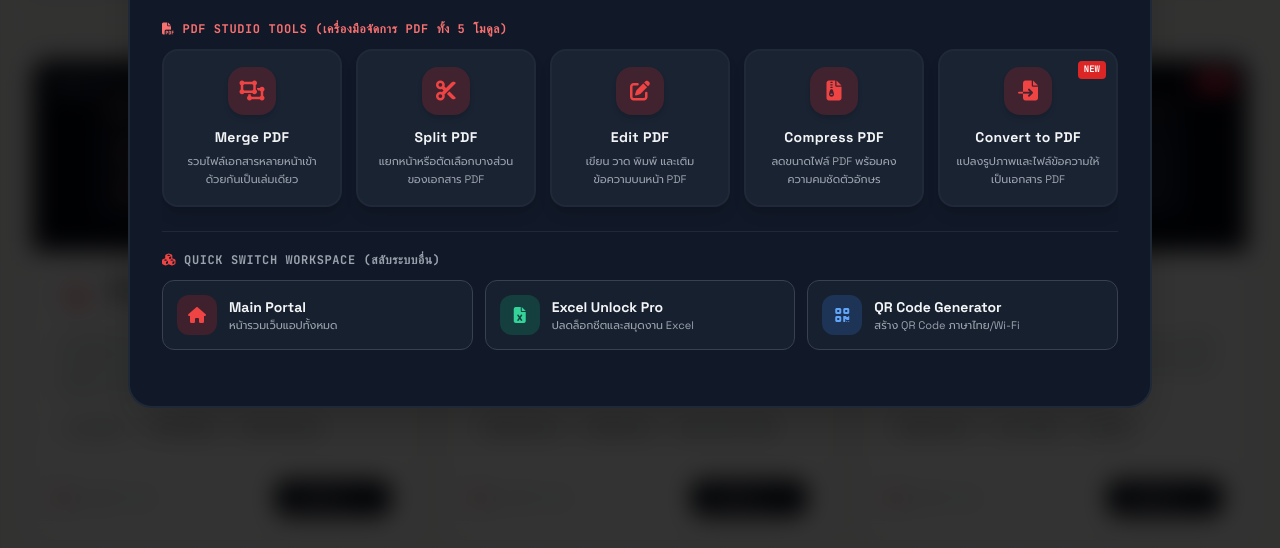
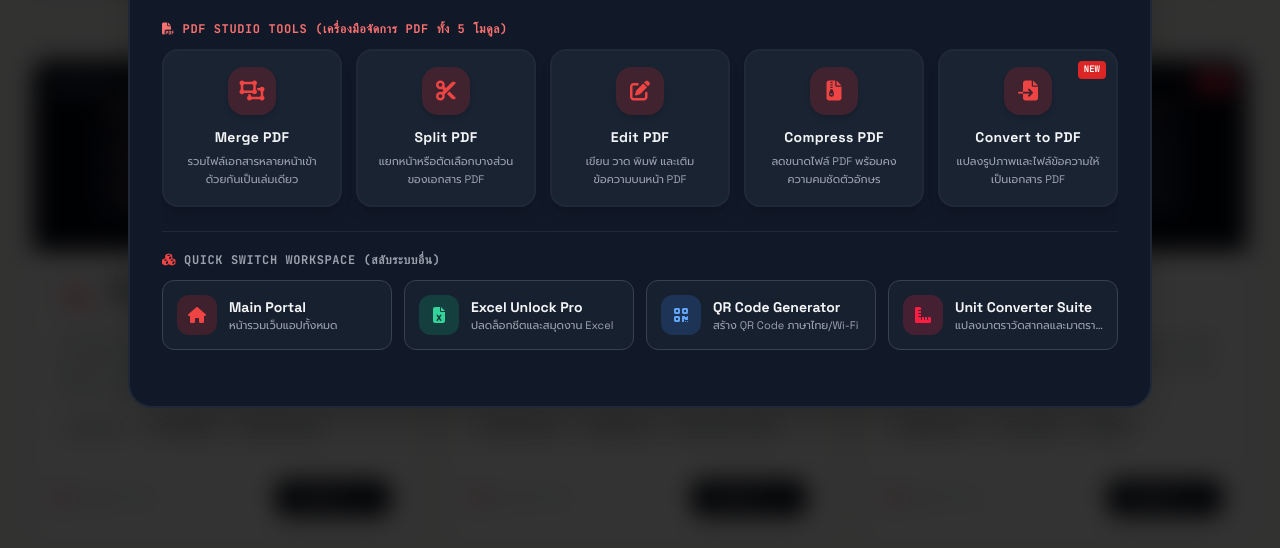
Before and after one commit to wattanaclever/AllToolsCleverTensai, a plain HTML site: page PDF/HomePDF.html in a window 1280 px wide. Both pictures are taken after a click on the button "All Tools Hub". Shown: the part 252-800 px from the top of the page. Drawn offline with nearby package versions, Linux system fonts and the light colour scheme.

Commit message:
HomePDF.html

```diff
--- a/PDF/HomePDF.html
+++ b/PDF/HomePDF.html
@@ -154,7 +154,7 @@
 
         <!-- ตรงกลาง: ปุ่มเปิด Popup สลับหน้าเครื่องมือ (All Tools Hub) -->
         <div class="hidden sm:block absolute left-1/2 transform -translate-x-1/2">
-            <button onclick="toggleNavPopup()"
+            <button type="button" onclick="toggleNavPopup()"
                 class="px-5 py-2.5 bg-gray-900 hover:bg-gray-800 border border-gray-700 hover:border-red-500/50 rounded-full font-bold flex items-center gap-2.5 text-gray-100 transition-all shadow-md group text-sm cursor-pointer">
                 <i class="fa-solid fa-th text-red-500 group-hover:scale-110 transition-transform"></i>
                 <span>All Tools Hub</span>
@@ -164,7 +164,7 @@
 
         <!-- ฝั่งขวา: สถานะ System Online & ไอคอนผู้ใช้งาน -->
         <div class="flex items-center gap-2.5 sm:gap-3">
-            <button onclick="toggleNavPopup()"
+            <button type="button" onclick="toggleNavPopup()"
                 class="sm:hidden px-3 py-2 bg-gray-900 border border-gray-700 rounded-xl font-bold flex items-center gap-1.5 text-gray-100 text-xs cursor-pointer">
                 <i class="fa-solid fa-th text-red-500"></i>
                 <span>Hub</span>
@@ -210,7 +210,7 @@
                 </div>
 
                 <!-- ปุ่มปิดขนาดใหญ่ -->
-                <button onclick="toggleNavPopup()"
+                <button type="button" onclick="toggleNavPopup()"
                     class="w-12 h-12 rounded-2xl bg-gray-800 hover:bg-red-600/20 border border-gray-700 hover:border-red-500/50 text-gray-400 hover:text-red-400 flex items-center justify-center transition-all text-xl cursor-pointer">
                     <i class="fa-solid fa-xmark"></i>
                 </button>
@@ -282,13 +282,13 @@
                     </div>
                 </div>
 
-                <!-- กลุ่มที่ 2: สลับไปยังเว็บแอปพลิเคชันอื่นใน CLEVERTENSAI -->
+                <!-- กลุ่มที่ 2: สลับไปยังเว็บแอปพลิเคชันอื่นใน CLEVERTENSAI (4 คอลัมน์) -->
                 <div class="pt-5 border-t border-gray-800">
                     <div class="text-xs font-mono text-gray-400 uppercase tracking-wider font-bold mb-3 flex items-center gap-2">
                         <i class="fa-solid fa-cubes text-red-500"></i>
                         <span>QUICK SWITCH WORKSPACE (สลับระบบอื่น)</span>
                     </div>
-                    <div class="grid grid-cols-1 sm:grid-cols-3 gap-3">
+                    <div class="grid grid-cols-1 sm:grid-cols-2 lg:grid-cols-4 gap-3">
                         <a href="../index.html"
                             class="p-3.5 rounded-xl bg-gray-800/50 hover:bg-gray-800 border border-gray-700 hover:border-red-500/50 flex items-center gap-3 transition group">
                             <div class="w-10 h-10 rounded-xl bg-red-600/20 text-red-500 flex items-center justify-center text-base shrink-0">
@@ -319,6 +319,17 @@
                             <div class="min-w-0">
                                 <div class="font-bold text-sm text-gray-100 group-hover:text-red-400 truncate">QR Code Generator</div>
                                 <div class="text-[11px] text-gray-400 truncate">สร้าง QR Code ภาษาไทย/Wi-Fi</div>
+                            </div>
+                        </a>
+
+                        <a href="../UnitConverter.html"
+                            class="p-3.5 rounded-xl bg-gray-800/50 hover:bg-gray-800 border border-gray-700 hover:border-red-500/50 flex items-center gap-3 transition group">
+                            <div class="w-10 h-10 rounded-xl bg-crimson-500/20 text-crimson-500 flex items-center justify-center text-base shrink-0">
+                                <i class="fa-solid fa-ruler-combined"></i>
+                            </div>
+                            <div class="min-w-0">
+                                <div class="font-bold text-sm text-gray-100 group-hover:text-red-400 truncate">Unit Converter Suite</div>
+                                <div class="text-[11px] text-gray-400 truncate">แปลงมาตราวัดสากลและมาตราไทย</div>
                             </div>
                         </a>
                     </div>
```
